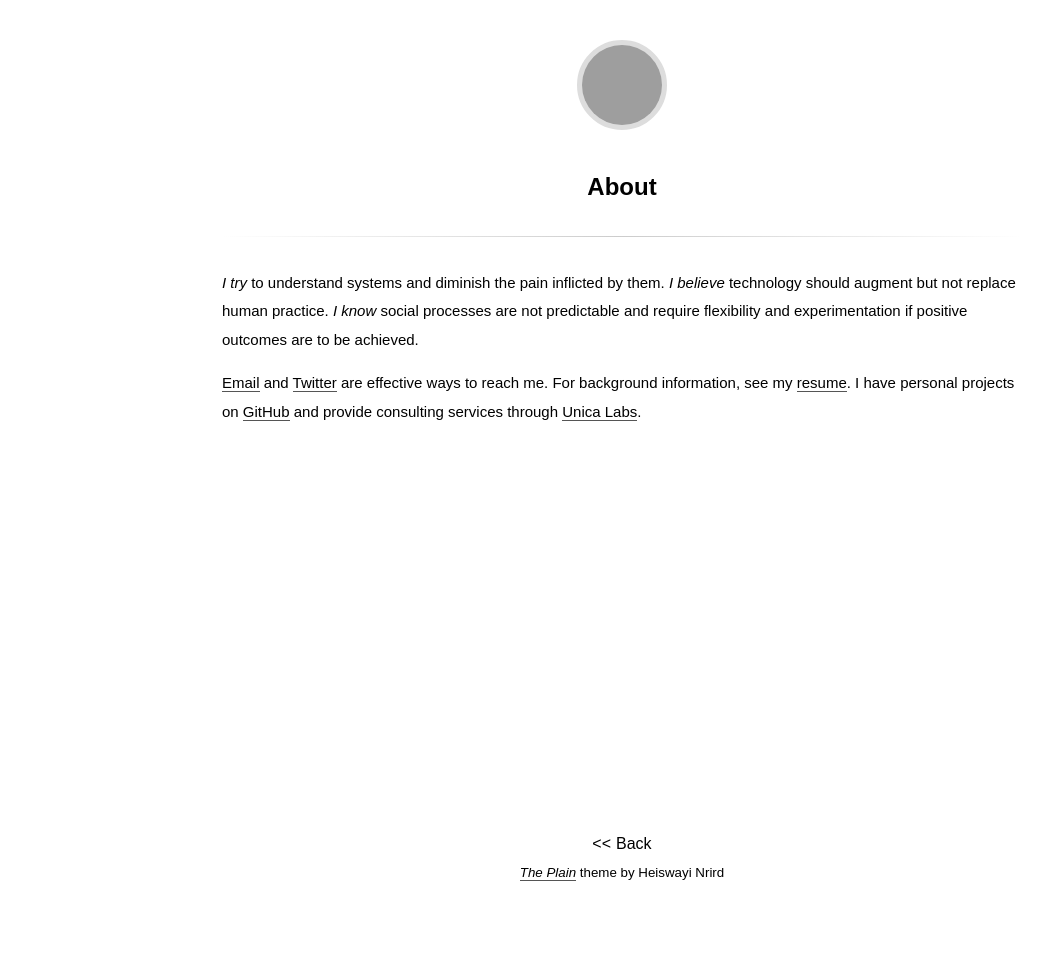
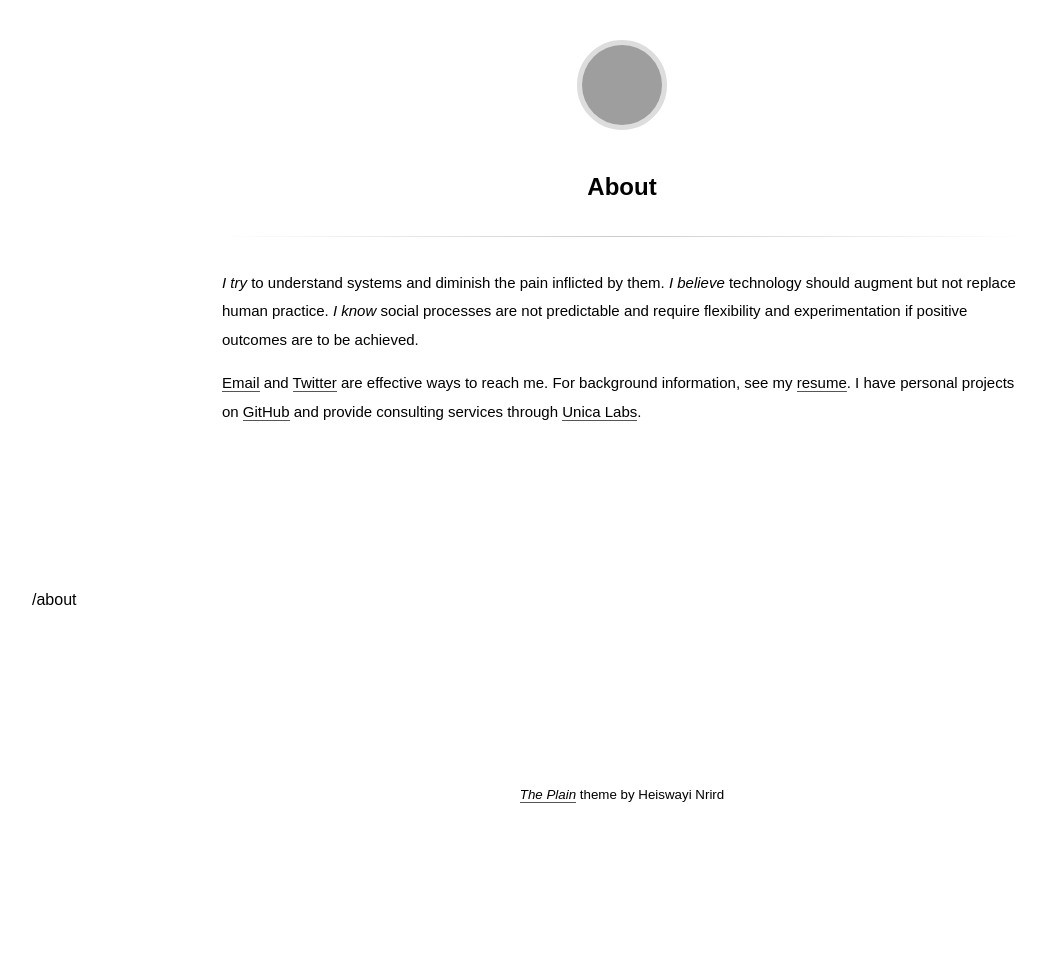
Before and after one commit to bemosior/bemosior.github.io, a Jekyll site: the page built from about.md, in a window 1280 px wide. Shown: the whole page, without its empty margins (18-1064 px from the left). Built offline with Jekyll 4.4.1, drawn with Linux system fonts in a browser that asks for light colours; some web fonts are replaced; grey boxes are pictures that could not be loaded.

Commit message:
Additional conditional for footer nav, +debug.

```diff
--- a/_includes/footer.html
+++ b/_includes/footer.html
@@ -1,6 +1,6 @@
 {% if page.url != '/resume.html'%}
 <div id="footer">
-	{% if page.url != '/index.html'%}
+	{% if page.url != '/index.html' and page.url == '/'%}
     <div class="back">
 		<a href="{{site.baseurl}}/">Back</a>
 	</div>
@@ -10,3 +10,6 @@
     </small>
 </div>
 {% endif %}
+
+
+{{page.url}}
```
